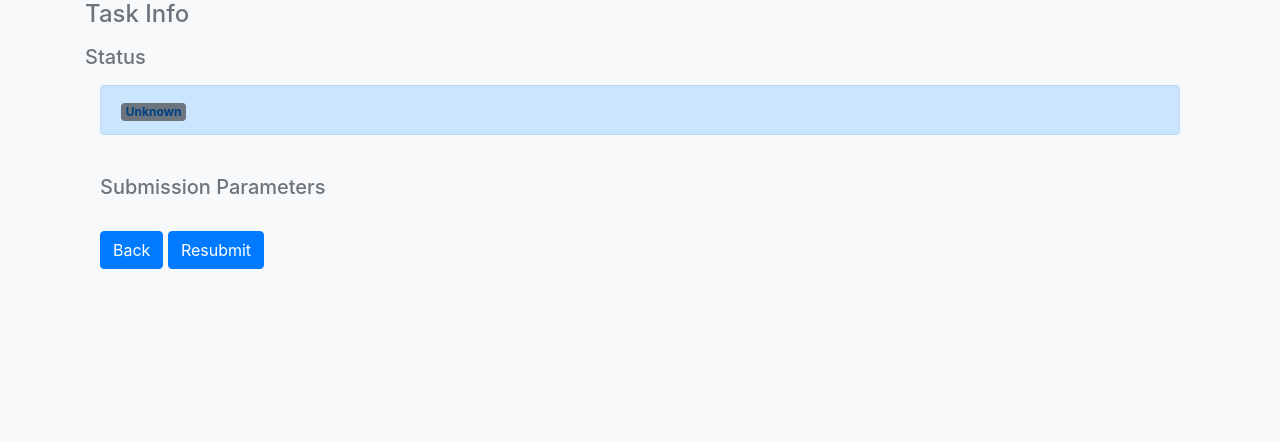
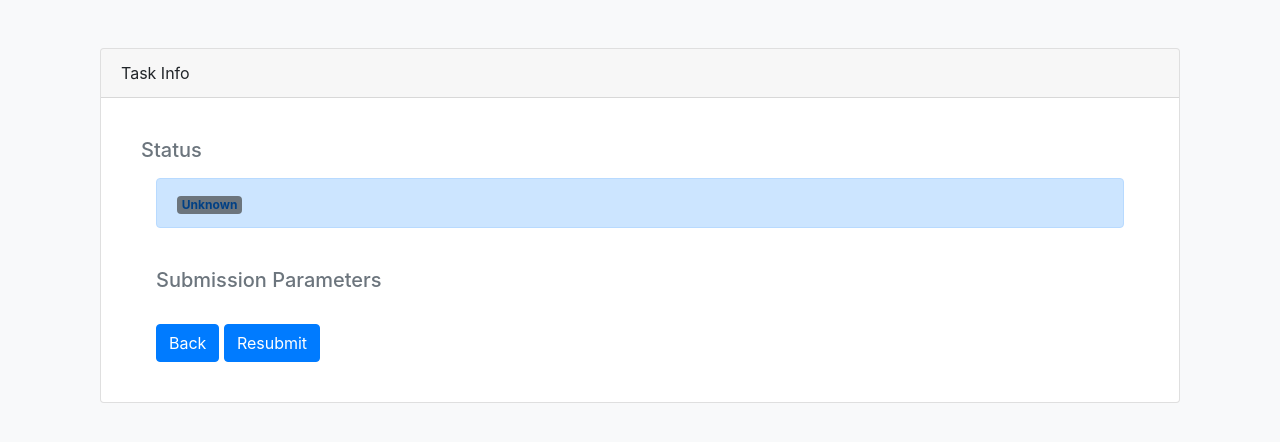
Before and after one commit to mrcabbage972/llama_sherpa, a FastAPI app: template app/templates/task_info.html in a window 1280 px wide. Shown: the part 88-530 px from the top of the page. Run offline with FastAPI, Linux system fonts and the light colour scheme; the template is opened without the code that fills it, so the values that code supplies are empty; parts of the project's set-up code (start-up, migrations or seed data) failed here and were passed over; some libraries are stand-ins or nearby versions.

Commit message:
Using cards everywhere

```diff
--- a/app/templates/task_info.html
+++ b/app/templates/task_info.html
@@ -2,10 +2,13 @@
 
 {% block content %}
 
-      <div class="starter-template">
-          <h4 class="d-flex justify-content-between align-items-center mb-3">
-        <span class="text-muted">Task Info</span>
-      </h4>
+      <div class="container mt-5">
+<div class="card">
+                    <div class="card-header">
+                        Task Info
+                    </div>
+                    <div class="card-body">
+       <div class="card-body">
         <!--  <ul class="list-group mb-3">
               {% for key, value in result.items() %}
         <li class="list-group-item d-flex justify-content-between lh-condensed">
@@ -88,4 +91,7 @@
 
       </div>
       </div>
+        </div>
+</div>
+</div>
 {% endblock %}
```
Also changed, not shown: app/templates/home.html (+13 -4 lines), app/templates/submit_job.html (+8 -6 lines).
